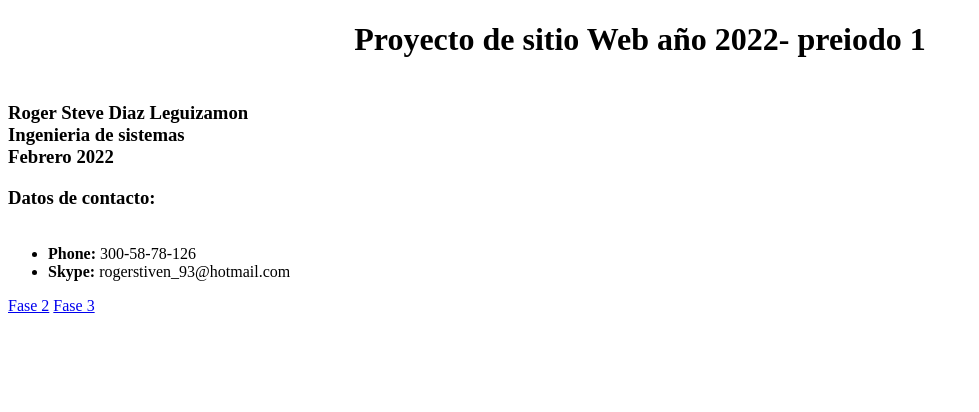
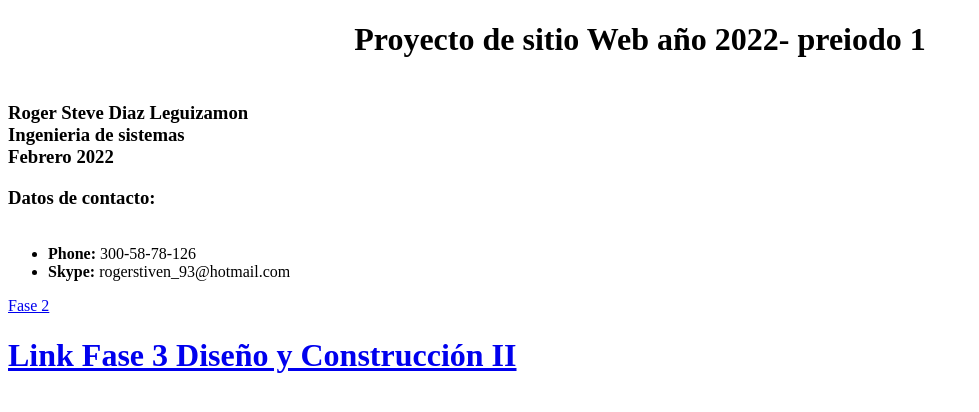
Before and after one commit to Orionmaster1/DSW-RogerDiaz, a plain HTML site: page index.html in a window 1280 px wide. Shown: the whole page, without its empty margins (0-979 px from the left). Drawn offline with Linux system fonts and the light colour scheme.

Commit message:
enlace a fase 3
enlace a fase 3

```diff
--- a/index.html
+++ b/index.html
@@ -32,8 +32,8 @@
         </ul>
         </p>
 
-<a href="FASE2/desing.html" > Fase 2</a>
-<a href="FASE3/INDEX.HTML" > Fase 3</a>
+<a href="FASE2/desing.html" > Fase 2</a> <br>
+<h1><a href="FASE3/INDEX.HTML" > Link Fase 3 Diseño y Construcción II </a></h1>
 
 
 
```
